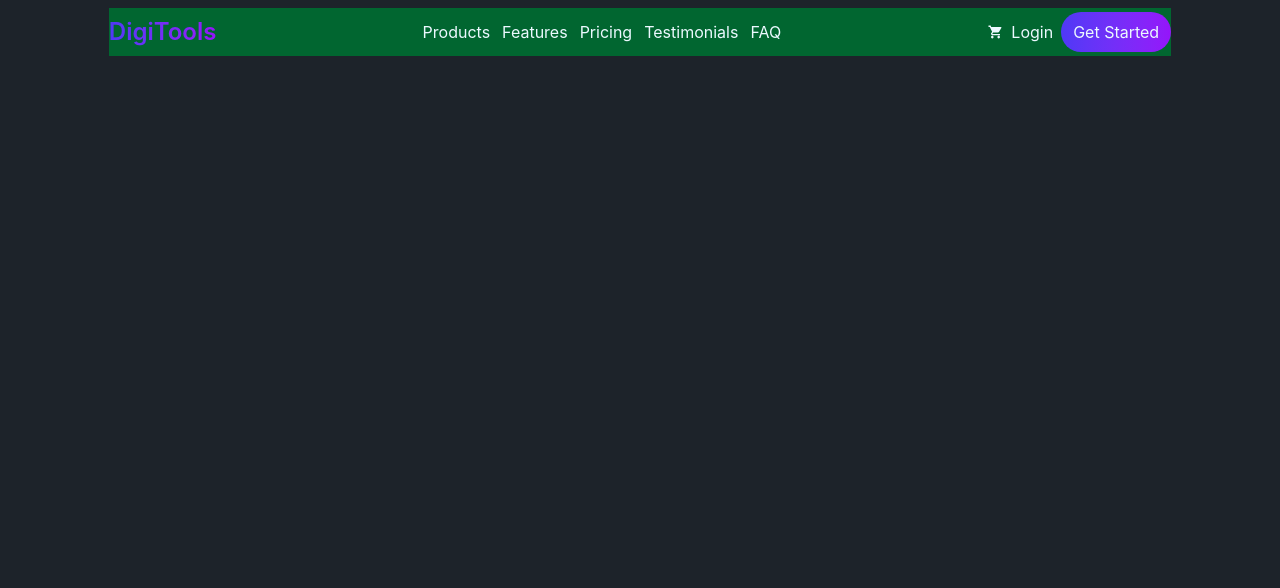
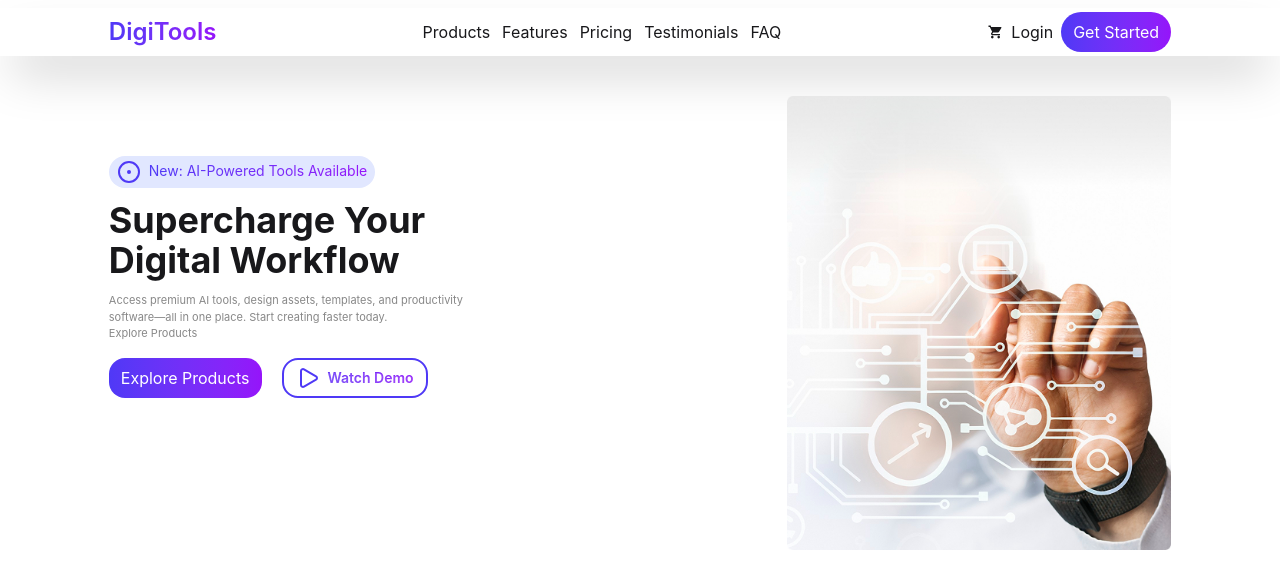
Before and after one commit to WebdeveloperNahid/digitools-platform, a React (Vite) app: page / in a window 1280 px wide. Shown: the top 588 px of the page. Built offline with nearby package versions, Linux system fonts and the light colour scheme.

Commit message:
added Hero section

```diff
--- a/index.html
+++ b/index.html
@@ -1,5 +1,5 @@
 <!doctype html>
-<html lang="en" data-theme="dark">
+<html lang="en" data-theme="">
   <head>
     <meta charset="UTF-8" />
     <link rel="icon" type="image/svg+xml" href="/favicon.svg" />
--- a/src/App.jsx
+++ b/src/App.jsx
@@ -1,6 +1,8 @@
 
 import './App.css'
+import Hero from './components/NavBar/Hero/Hero'
 import Navbar from './components/NavBar/Navbar'
+import Stats from './components/Stats/Stats'
 
 function App() {
 
@@ -9,6 +11,8 @@ function App() {
 
     <>
        <Navbar></Navbar>
+       <Hero></Hero>
+       <Stats></Stats>
 
     </>
   )
--- /dev/null
+++ b/src/components/NavBar/Hero/Hero.jsx
@@ -0,0 +1,47 @@
+import { CircleDot, Play } from "lucide-react";
+import React from "react";
+import bannerImg from "../../../assets/banner.png"
+
+const Hero = () => {
+  return (
+    <div className="space-y-5 md:flex w-[83%] mx-auto mt-10 ">
+      <div className="w-[83%] mx-auto mt-15 ">
+        <div className="space-y-3">
+          <div className="flex ">
+            <span className="flex bg-[#E1E7FF] px-2 gap-2 rounded-2xl py-1  ">
+              <CircleDot className="text-[#4F39F6]  " />
+              <h2 className="bg-linear-to-r from-[#4F39F6] to-[#9514FA] bg-clip-text text-transparent text-[14px]">
+                New: AI-Powered Tools Available
+              </h2>
+            </span>
+          </div>
+
+          <h1 className="text-4xl font-bold">
+            Supercharge Your <br /> Digital Workflow
+          </h1>
+          <p className="text-[#888888] text-[11px]">
+            Access premium AI tools, design assets, templates, and productivity{" "}
+            <br />
+            software—all in one place. Start creating faster today. <br />
+            Explore Products
+          </p>
+        </div>
+        <div className="flex gap-5 mt-4">
+          <button className="rounded-2xl bg-linear-to-r from-[#4F39F6] to-[#9514FA] px-3 py-1 text-white ">
+            <p>Explore Products</p>
+          </button>
+          <button className="flex justify-center items-center gap-2 rounded-2xl  btn btn-outline bg-linear-to-r from-[#4F39F6] to-[#9514FA] bg-clip-text text-transparent px-3 py-1 border-2 border-[#4F39F6]">
+            {" "}
+            <Play className="text-[#4F39F6]  " /> <p> Watch Demo</p>
+          </button>
+        </div>
+      </div>
+      <div>
+        <img src={bannerImg} alt="" />
+      </div>
+
+    </div>
+  );
+};
+
+export default Hero;
--- a/src/components/NavBar/Navbar.jsx
+++ b/src/components/NavBar/Navbar.jsx
@@ -5,8 +5,8 @@ import { IoMdCart } from "react-icons/io";
 const Navbar = () => {
   const [open, setOpen] = useState(false);
   return (
-    <nav className="mt-2">
-      <div className="w-[83%] flex justify-between items-center mx-auto h-12 bg-green-800">
+    <nav className="mt-2 shadow-2xl">
+      <div className="w-[83%] flex justify-between items-center mx-auto h-12 ">
         <div className="flex justify-center items-center">
           <span className="flex" onClick={() => setOpen(!open)}>
             {open ? (
@@ -15,20 +15,20 @@ const Navbar = () => {
               <Menu className=" md:hidden"></Menu>
             )}
 
-            <div className={`flex flex-col  ml-7 bg-indigo-500  py-1 absolute duration-1000 ${open ? "top-11" : "-top-40" } `} >
-              <a className="hover:bg-indigo-700 px-3 " href="">
+            <div className={`flex flex-col  ml-7 bg-indigo-500  py-1 absolute duration-1000 ${open ? "top-12 " : "-top-40" } `} >
+              <a className="hover:bg-indigo-600 px-3 " href="">
                 Products
               </a>
-              <a className=" hover:bg-indigo-700 px-3" href="">
+              <a className=" hover:bg-indigo-600 px-3" href="">
                 Features
               </a>
-              <a className=" hover:bg-indigo-700 px-3" href="">
+              <a className=" hover:bg-indigo-600 px-3" href="">
                 Pricing
               </a>
-              <a className=" hover:bg-indigo-700 px-3" href="">
+              <a className=" hover:bg-indigo-600 px-3" href="">
                 Testimonials
               </a>
-              <a className=" hover:bg-indigo-700 px-3" href="">
+              <a className=" hover:bg-indigo-600 px-3" href="">
                 FAQ
               </a>
             </div>
@@ -50,7 +50,7 @@ const Navbar = () => {
         <div className="flex justify-center items-center gap-2">
           <IoMdCart />
           <h3>Login</h3>
-          <button className="bg-linear-to-r from-[#4F39F6] to-[#9514FA] py-2 px-3 rounded-3xl">
+          <button className="bg-linear-to-r from-[#4F39F6] to-[#9514FA] py-2 px-3 rounded-3xl text-white ">
             Get Started
           </button>
         </div>
--- /dev/null
+++ b/src/components/Stats/Stats.jsx
@@ -0,0 +1,11 @@
+import React from 'react';
+
+const Stats = () => {
+    return (
+        <div>
+
+        </div>
+    );
+};
+
+export default Stats;
```
Also changed, not shown: src/assets/banner.png (added).
